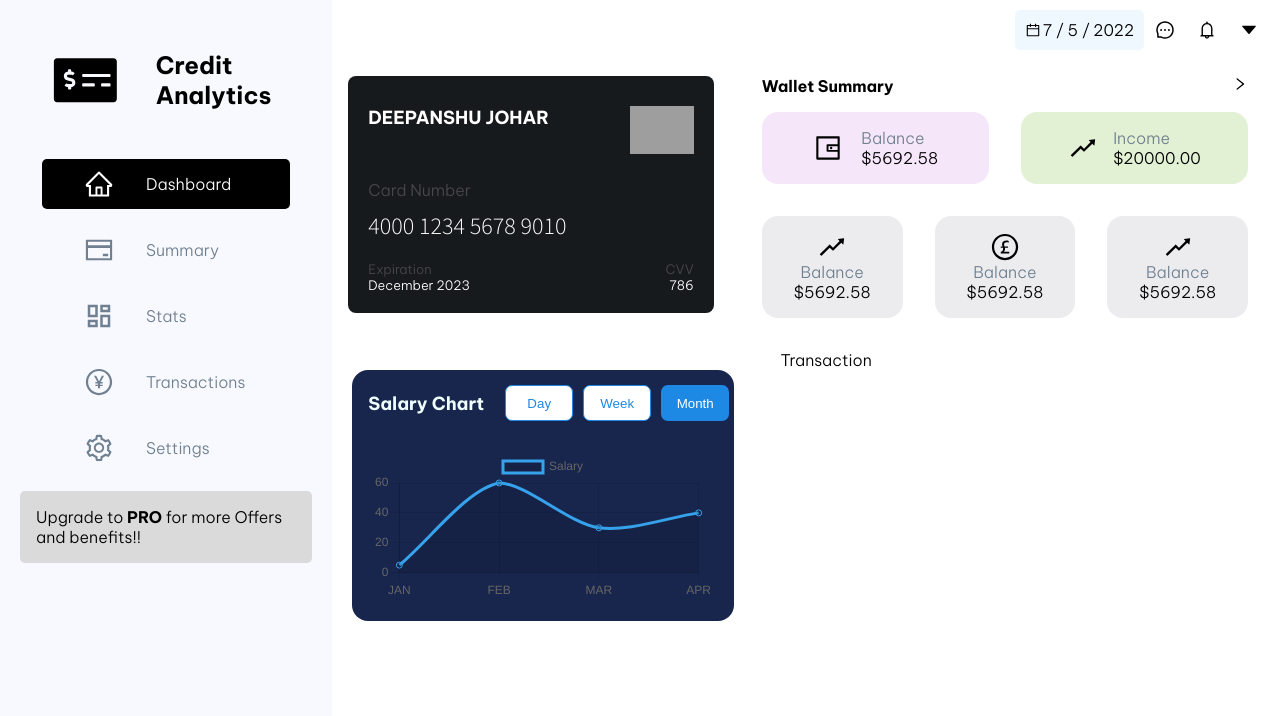
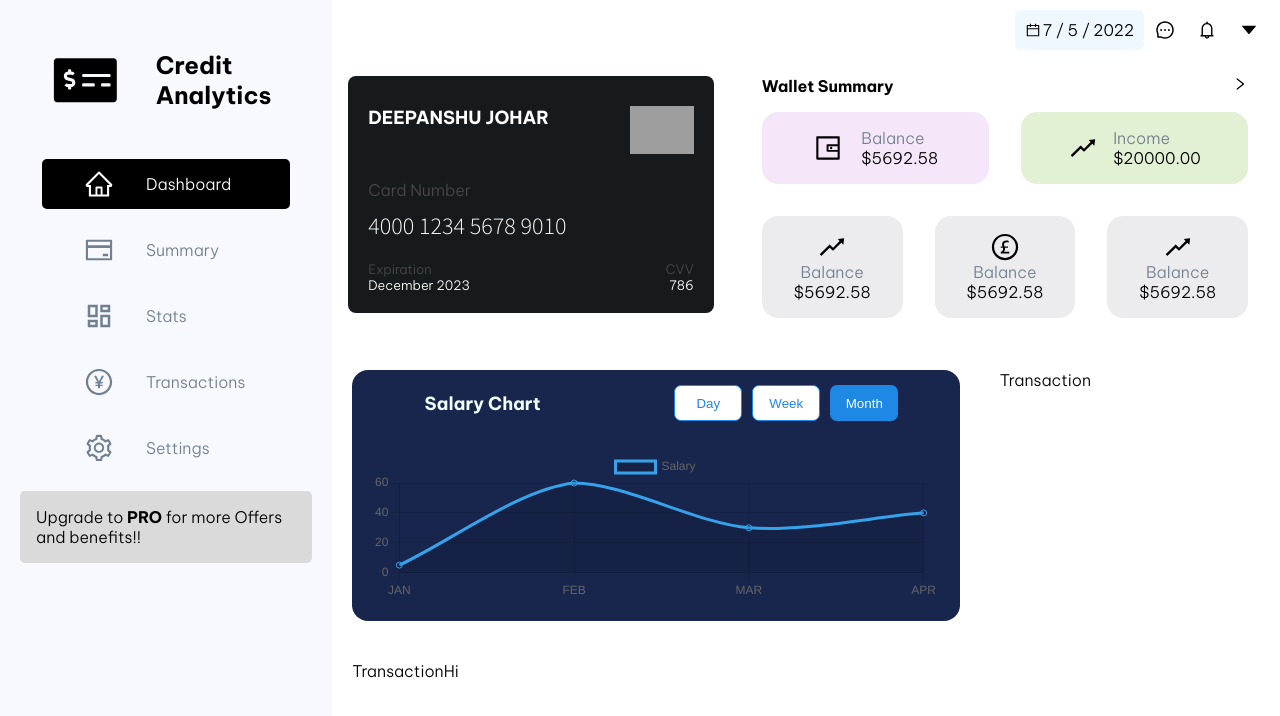
Before and after one commit to deepanshu-j/credit-analytics, a React (Create React App) app: page / in a window 1280 px wide. Shown: the top 716 px of the page. Built offline with nearby package versions, Linux system fonts and the light colour scheme; grey boxes are pictures that could not be loaded.

Commit message:
work-ahead-commit

```diff
--- a/src/components/ChartCard/ChartCard.css
+++ b/src/components/ChartCard/ChartCard.css
@@ -11,7 +11,7 @@
 	padding: 10px; */
 	background-color: rgb(24,38,77);
 	border-radius: 1rem;
-
+	width:100%;
 	/* box-shadow: -1px 1px 5px 2px rgba(81, 79, 79, 0.66);
 	-webkit-box-shadow: -1px 1px 5px 2px rgba(81, 79, 79, 0.66);
 	-moz-box-shadow: -1px 1px 5px 2px rgba(81, 79, 79, 0.66); */
--- a/src/components/Dashboard/Dashboard.css
+++ b/src/components/Dashboard/Dashboard.css
@@ -44,12 +44,25 @@
 
 .ground__left{
     display: flex;
-    flex: 0.5;
+    flex: 0.7;
     padding: 20px;
+    width: 100%;
+}
+.ground__right{
+    display: flex;
+    padding: 20px;
+    flex: 0.3;
+    width: 100%;
 }
 
 .linechart__container{
     display: flex;
-    flex: 0.5;
+    /* flex: 0.5; */
     width: 100%;
 }
+
+.dashboard__nucleus{
+    display: flex;
+    padding: 20px;
+    flex:0.6;
+}
--- a/src/components/Dashboard/Dashboard.jsx
+++ b/src/components/Dashboard/Dashboard.jsx
@@ -36,6 +36,13 @@ export const Dashboard = (props) => {
 					<Transaction />
 				</div>
 			</div>
+
+			<div className="dashboard__nucleus">
+				<div className="nucleus__left">
+					<Transaction />
+				</div>
+				<div className="nucleus__right">Hi</div>
+			</div>
 		</div>
 	);
 };
```
